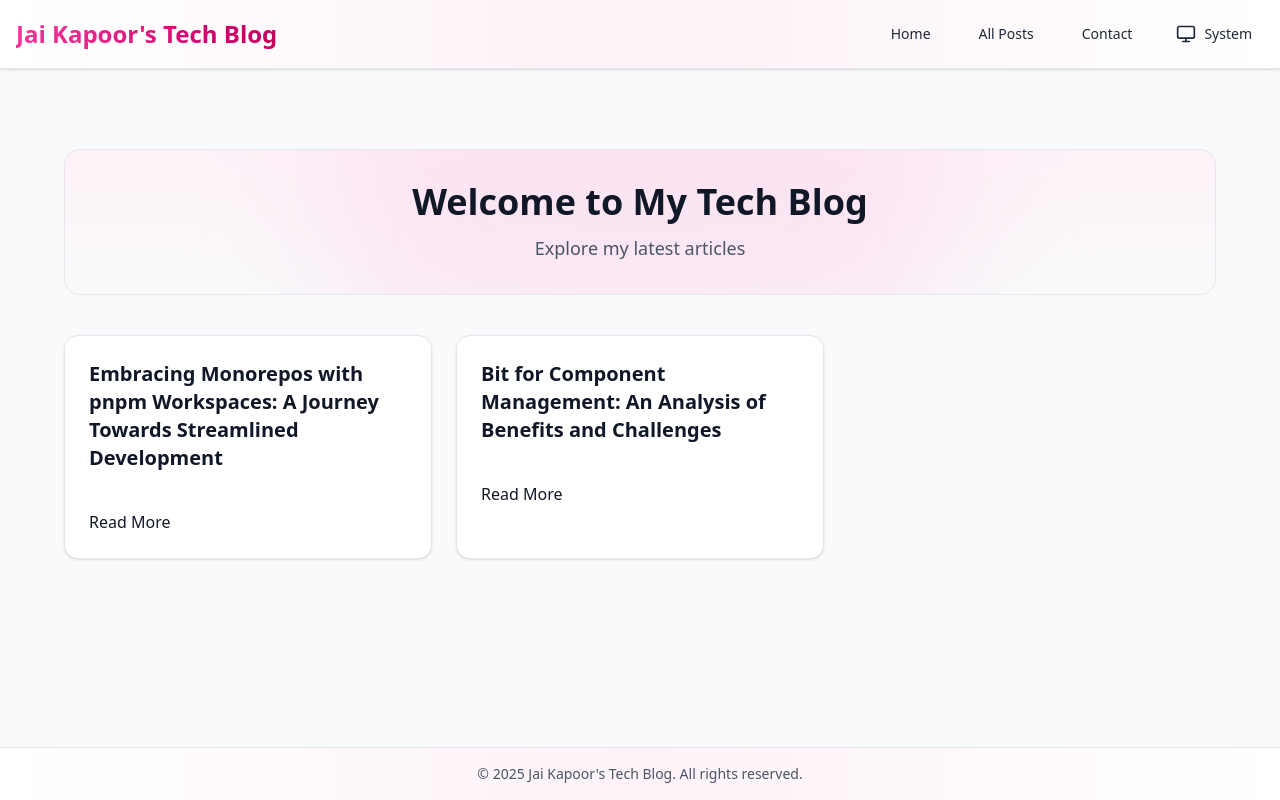
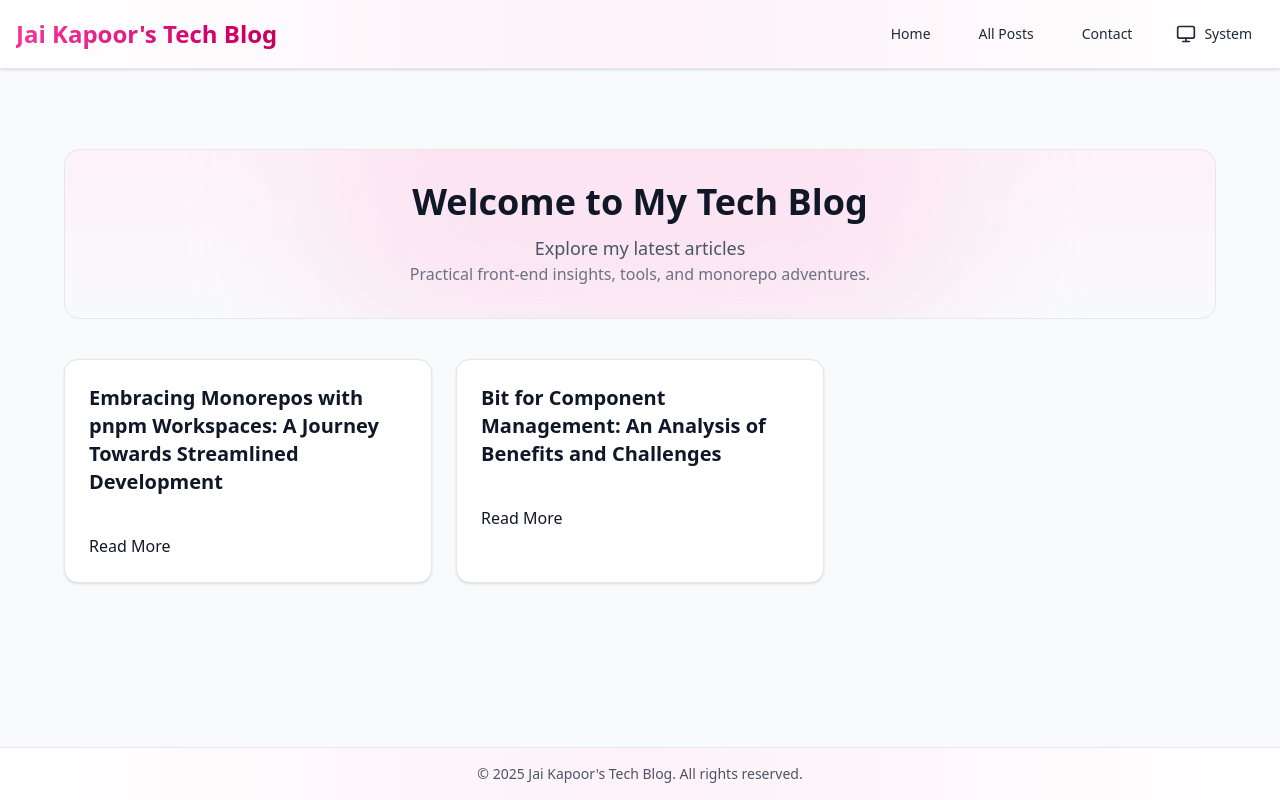
Before and after one commit to jaipkapoor99/jaipkapoor99-blog, a React (Vite) app: page / in a window 1280 px wide. Built offline with nearby package versions, Linux system fonts and the light colour scheme.

Commit message:
chore: remove hero CTA buttons and verify build

```diff
--- a/src/App.tsx
+++ b/src/App.tsx
@@ -30,9 +30,11 @@ const HomePage: React.FC = () => {
           <h1 className="text-4xl font-bold mb-3 text-gray-900">
             Welcome to My Tech Blog
           </h1>
-          <p className="text-lg text-gray-600">
-            Explore my latest articles
+          <p className="text-lg text-gray-600">Explore my latest articles</p>
+          <p className="text-base text-gray-500">
+            Practical front‑end insights, tools, and monorepo adventures.
           </p>
+          {/* CTA buttons removed per request */}
         </div>
         <div aria-hidden className="absolute -top-24 left-1/2 -translate-x-1/2 w-[640px] h-[320px] bg-pink-200/40 blur-3xl rounded-full" />
       </section>
```
